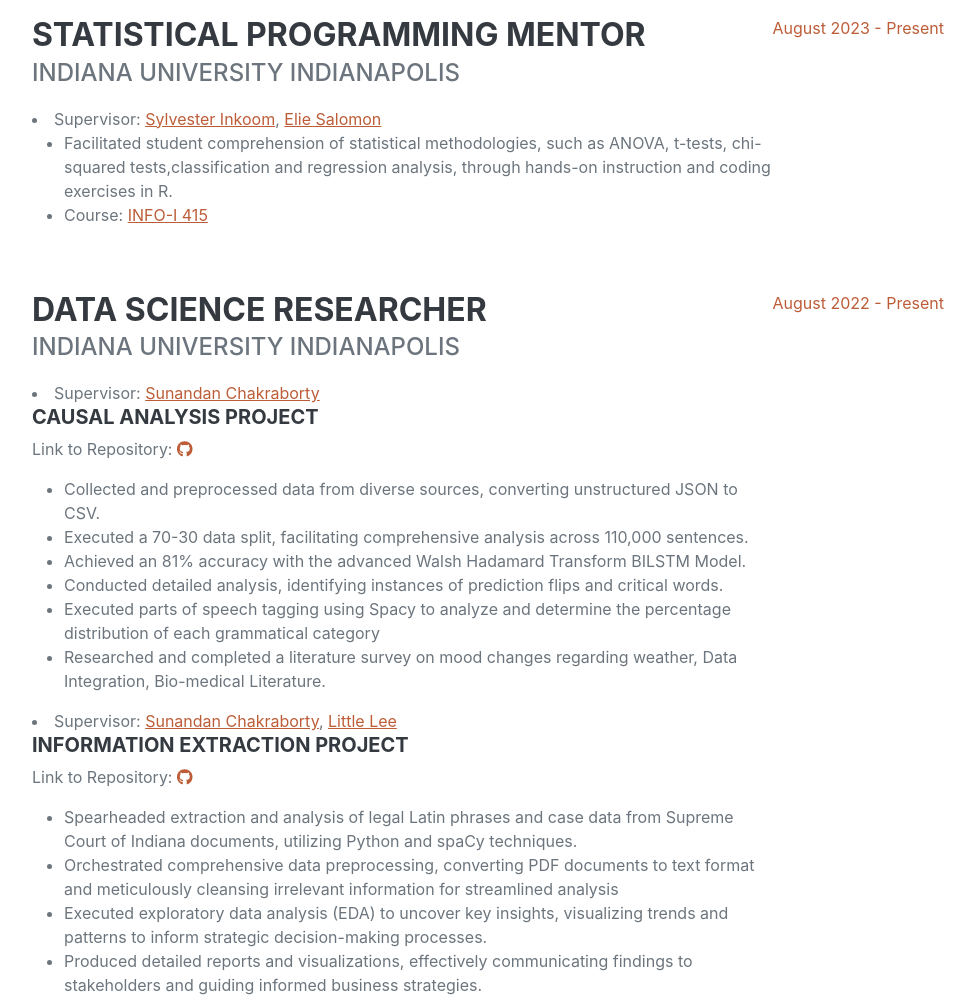
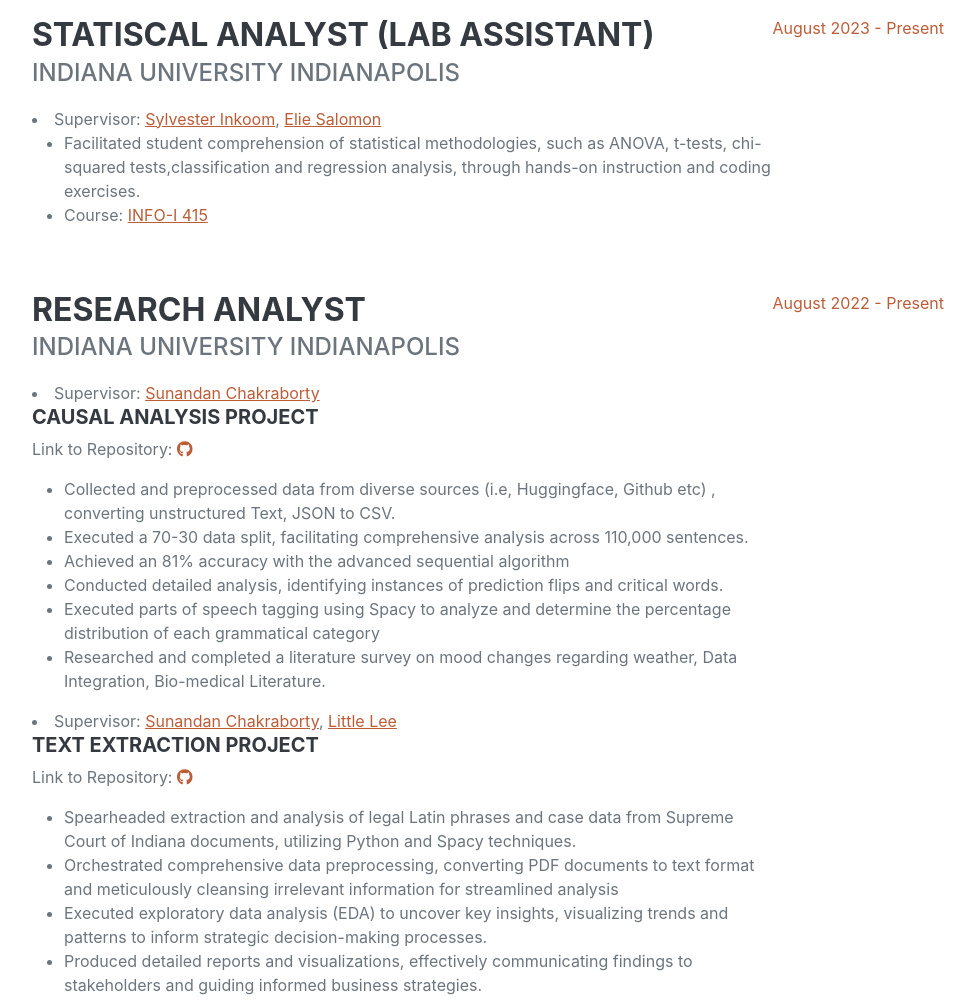
Before and after one commit to HymavathiG2712/HymavathiG2712.github.io, a plain HTML site: page index.html in a window 1280 px wide. Shown: the part 980-1980 px from the top of the page, without its empty margins (288-1263 px from the left). Drawn offline with nearby package versions, Linux system fonts and the light colour scheme; a web font is replaced by a local one.

Commit message:
Update index.html

```diff
--- a/index.html
+++ b/index.html
@@ -78,14 +78,14 @@
                     <h2 class="mb-5">Experience</h2>
                                         <div class="d-flex flex-column flex-md-row justify-content-between mb-5">
                         <div class="flex-grow-1">
-                            <h3 class="mb-0">Statistical Programming Mentor</h3>
+                            <h3 class="mb-0">Statiscal Analyst (Lab Assistant) </h3>
                             <div class="subheading mb-3">Indiana University Indianapolis</div>
                 <li>Supervisor:
                     <a href="https://luddy.iupui.edu/contact/profile/sylvester-inkoom">Sylvester Inkoom</a>,
                     <a href="https://luddy.iupui.edu/contact/profile/elie-salomon">Elie Salomon</a>
                 </li>
                             <ul>
-                                <li>Facilitated student comprehension of statistical methodologies, such as ANOVA, t-tests, chi-squared tests,classification and regression analysis, through hands-on instruction and coding exercises in R.</li>
+                                <li>Facilitated student comprehension of statistical methodologies, such as ANOVA, t-tests, chi-squared tests,classification and regression analysis, through hands-on instruction and coding exercises.</li>
 
                                 <li>Course: <a href="https://luddy.iupui.edu/degrees/courses/info-i415">INFO-I 415</a> </li>
                             </ul>
@@ -96,15 +96,15 @@
 
                     <div class="d-flex flex-column flex-md-row justify-content-between mb-5">
                         <div class="flex-grow-1">
-                            <h3 class="mb-0">Data Science Researcher</h3>
+                            <h3 class="mb-0">Research Analyst</h3>
                             <div class="subheading mb-3">Indiana University Indianapolis</div>
                             <li>Supervisor: <a href="https://luddy.iupui.edu/contact/profile/sunandan-chakraborty">Sunandan Chakraborty</a> </li>
                             <h5>Causal Analysis Project</h5>
                             <p>Link to Repository: <a href="https://github.com/HymavathiG2712/Causal_Analysis/tree/main" target="_blank"> <i class='fab fa-github'></i></a></p>
                             <ul>
-                                <li>Collected and preprocessed data from diverse sources, converting unstructured JSON to CSV.</li>
+                                <li>Collected and preprocessed data from diverse sources (i.e, Huggingface, Github etc) , converting unstructured Text, JSON to CSV.</li>
                                 <li>Executed a 70-30 data split, facilitating comprehensive analysis across 110,000 sentences.</li>
-                                <li>Achieved an 81% accuracy with the advanced Walsh Hadamard Transform BILSTM Model.</li>
+                                <li>Achieved an 81% accuracy with the advanced sequential algorithm</li>
                                 <li>Conducted detailed analysis, identifying instances of prediction flips and critical words.</li>
                                 <li>Executed parts of speech tagging using Spacy to analyze and determine the percentage distribution of each grammatical category</li>
                                 <li>Researched and completed a literature survey on mood changes regarding weather, Data Integration, Bio-medical Literature.</li>
@@ -113,10 +113,10 @@
                     <a href="https://luddy.indianapolis.iu.edu/contact/profile/sunandan-chakraborty">Sunandan Chakraborty</a>,
                     <a href="https://mckinneylaw.iu.edu/faculty-staff/profile.html?id=778">Little Lee</a>
                 </li>
-                            <h5>Information Extraction Project</h5>
+                            <h5>Text Extraction Project</h5>
                             <p>Link to Repository: <a href="https://github.com/HymavathiG2712/Legal-Text-Mining-and-Information-Extraction-System" target="_blank"> <i class='fab fa-github'></i></a></p>
                             <ul>
-                                <li>Spearheaded extraction and analysis of legal Latin phrases and case data from Supreme Court of Indiana documents, utilizing Python and spaCy techniques.</li>
+                                <li>Spearheaded extraction and analysis of legal Latin phrases and case data from Supreme Court of Indiana documents, utilizing Python and Spacy techniques.</li>
                                 <li>Orchestrated comprehensive data preprocessing, converting PDF documents to text format and meticulously cleansing irrelevant information for streamlined analysis</li>
                                 <li>Executed exploratory data analysis (EDA) to uncover key insights, visualizing trends and patterns to inform strategic decision-making processes.</li>
                                 <li>Produced detailed reports and visualizations, effectively communicating findings to stakeholders and guiding informed business strategies.</li>
@@ -160,7 +160,7 @@
                             <div class="subheading mb-3">Accenture</div>
                             <ul>
                                 <li>Collaborated on designing and maintaining KPI-focused logistics dashboards.</li>
-                                  <li>Conducted comprehensive data monitoring and quality audits, employing advanced visualization tools to ensure data integrity and operational accuracy.</li>
+                                <li>Conducted comprehensive data monitoring and quality audits, employing advanced visualization tools to ensure data integrity and operational accuracy.</li>
                                 <li>Streamlined task management processes by implementing JIRA workflows.</li>
 
                             </ul>
```
